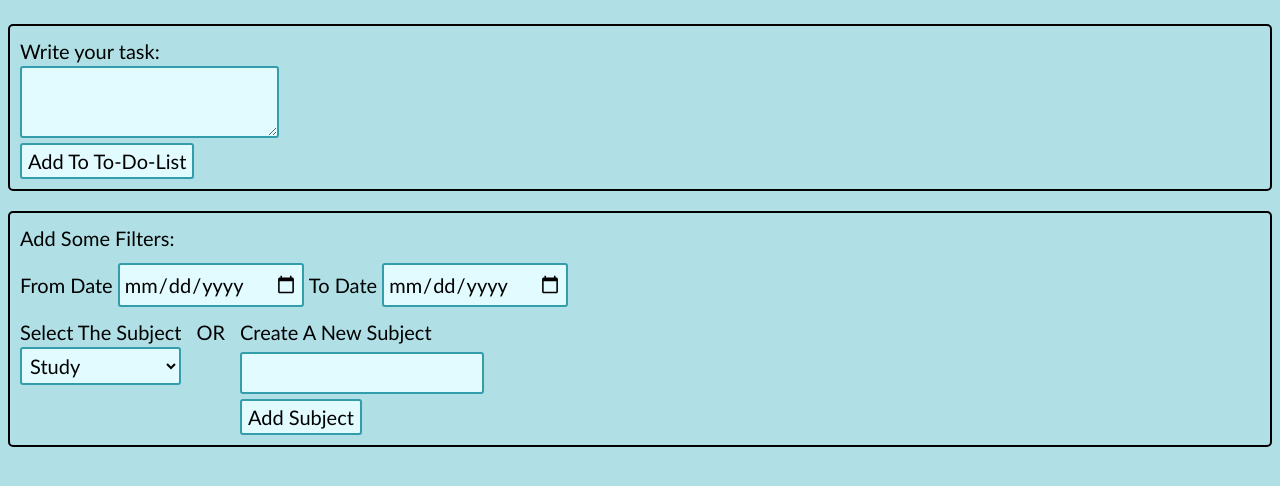
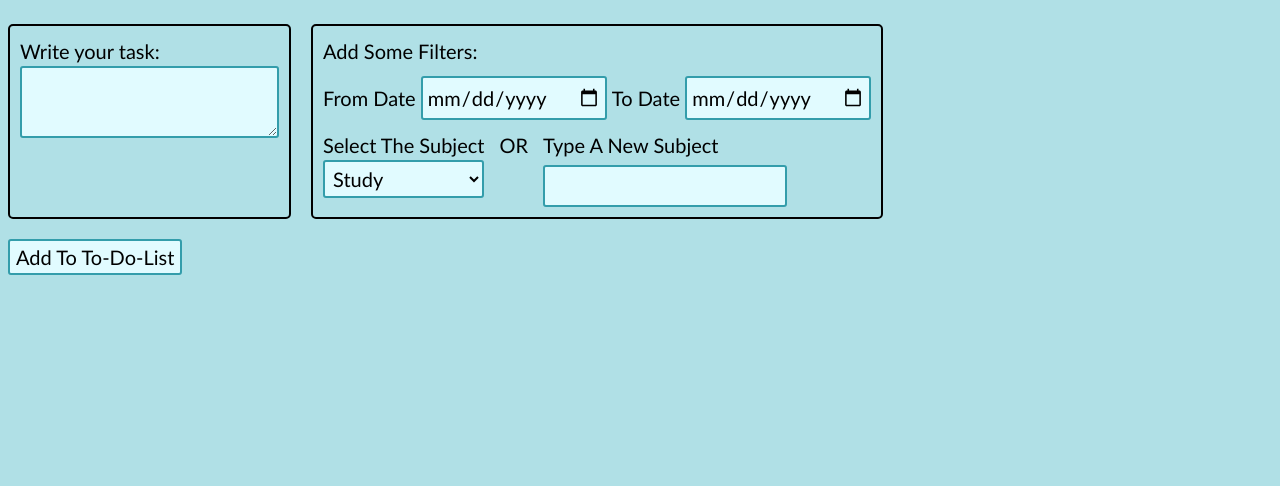
Before and after one commit to ketchup929/planner, a plain HTML site: page index.html in a window 1280 px wide. Shown: the part 90-576 px from the top of the page. Drawn offline with Linux system fonts and the light colour scheme.

Commit message:
Изменение структуры сайта

```diff
--- a/index.html
+++ b/index.html
@@ -10,13 +10,14 @@
     <header>
         <h1>My Planner</h1>
     </header>
-
+    <div class="mainPlusBoxForUpdate">
     <main>
+        <div class="taskAndAdd">
             <div class="fieldForTask">
                 <span>Write your task:</span>
-            <div id="textAndButton">
+                <div id="textForTask">
                     <textarea id="task"></textarea>
-                <button class="addToList">Add To To-Do-List</button>
+
                 </div>
             </div>
 
@@ -39,19 +40,23 @@
                     <div id="subject">
                         <span>Select The Subject</span>
                         <select id="subjects">
-                        <option value="study">Study</option>
-                        <option value="work">Work</option>
-                        <option value="rest">Rest</option>
+                            <option value="Study">Study</option>
+                            <option value="Work">Work</option>
+                            <option value="Rest">Rest</option>
                         </select>
                     </div>
                     <span>OR</span>
                     <div id="addSubject">
-                    <span>Create A New Subject</span>
+                        <span>Type A New Subject</span>
                         <div><input type="text" id="newSubject"></div>
-                    <div><button class="newSubject">Add Subject</button></div>
                     </div>
                 </div>
 
+            </div>
+        </div>
+
+        <div class="addToList">
+            <button>Add To To-Do-List</button>
         </div>
 
         <div class="tasksList">
@@ -59,6 +64,7 @@
         </div>
     </main>
     <div id="box_update" class="close"></div>
+    </div>
 </body>
 
 <script src="script.js">
```
Lines whose indentation alone changed are shown as unchanged.
